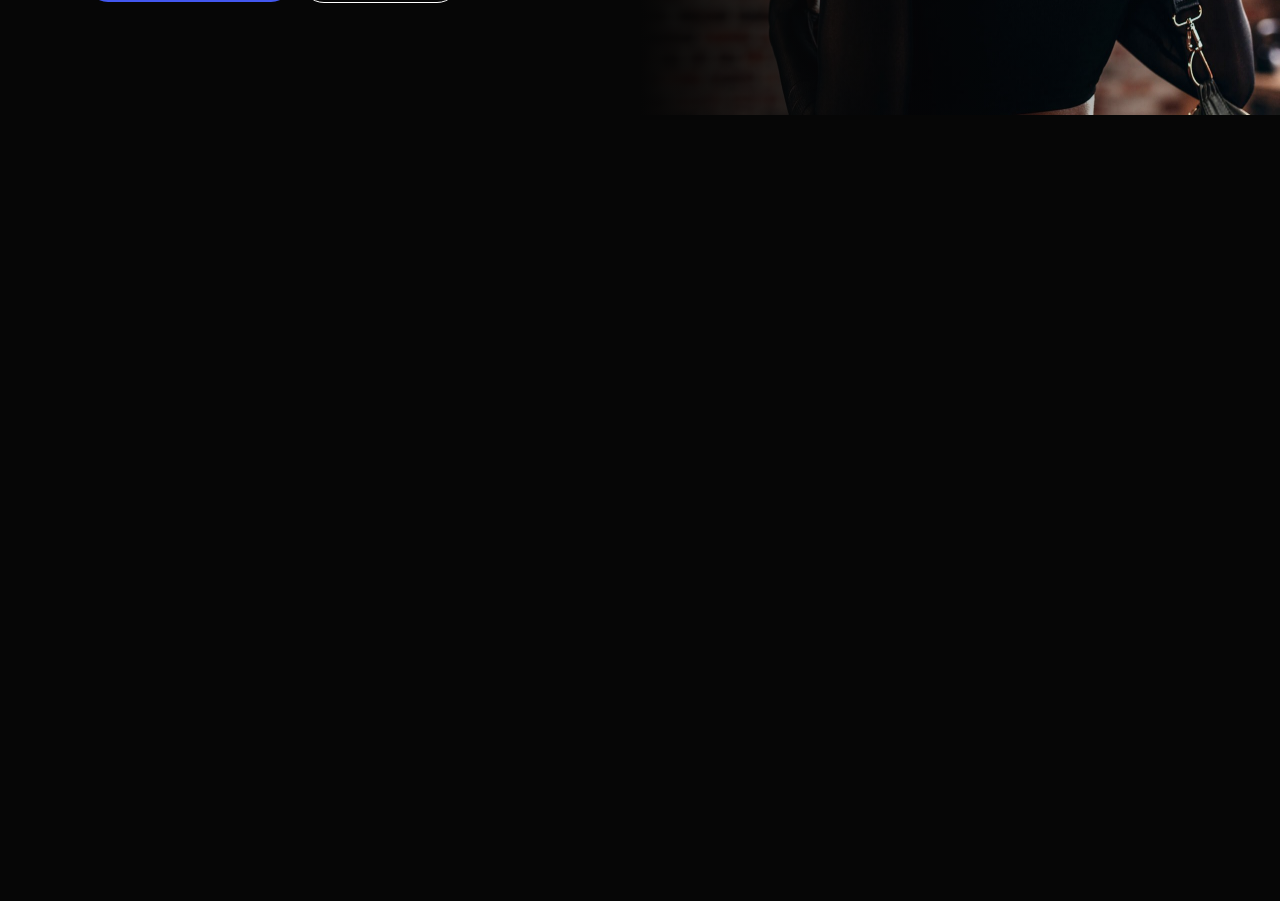
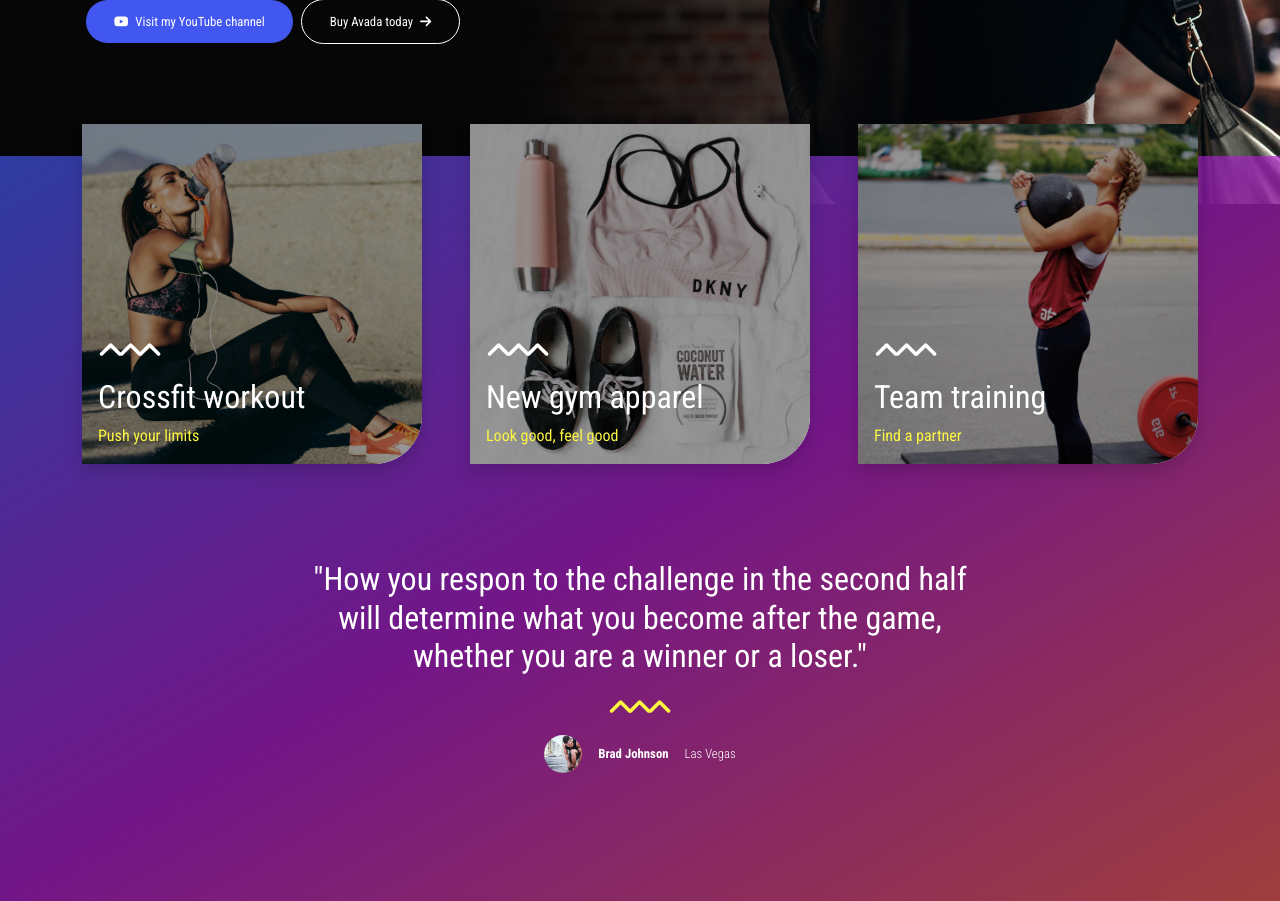
Before and after one commit to luca-macedone/proj-html-vuejs, a Vue app: page / in a window 1280 px wide. Shown: the part 480-1381 px from the top of the page. Before the commit the page ends 800 px from the top, so only its background shows below. Built offline with nearby package versions, Linux system fonts and the light colour scheme.

Commit message:
add products section

```diff
--- a/src/assets/sass/partials/_mainJumbotron.scss
+++ b/src/assets/sass/partials/_mainJumbotron.scss
@@ -1,7 +1,8 @@
 @use './variables' as *;
 
 section {
-    background: linear-gradient(to right, $s-color-dark 50%, transparent), url('/src/assets/img/slider82x-scaled.jpg');
+    padding: 6rem 0;
+    background: linear-gradient(to right, $s-color-dark 40%, transparent), url('/src/assets/img/slider82x-scaled.jpg');
     background-repeat: no-repeat;
     background-position: end;
     background-size: cover;
@@ -10,6 +11,9 @@ section {
         flex-direction: column;
         gap: .25rem;
         color: $s-color-light;
+        h1 {
+            font-size: 3rem;
+        }
         h2 {
             font-size: $s-text-lg;
             color: $s-color-secondary;
--- /dev/null
+++ b/src/assets/sass/partials/_mainProducts.scss
@@ -0,0 +1,61 @@
+@use './variables' as *;
+
+#main-products {
+    background-image: linear-gradient(to right bottom, $s-color-primary + aa, #aa1ec8aa, $s-color-secondary + aa);
+}
+
+.row {
+    position: relative;
+    top: -5rem;
+    left: auto;
+}
+
+.card {
+    aspect-ratio: 1 / 1;
+    border-radius: 0;
+    border-bottom-right-radius: 3rem !important;
+    overflow: hidden;
+    transition: .25s all ease-in-out;
+
+    img {
+        filter: brightness(60%);
+    }
+
+    &:hover {
+        scale: 1.1;
+        img {
+            filter: brightness(75%);
+        }
+    }
+}
+
+.card-img-overlay {
+    display: flex;
+    flex-direction: column;
+    justify-content: end;
+
+    h2 {
+        color: $s-color-light;
+    }
+
+    p {
+        color: $s-color-accent;
+        margin: 0;
+    }
+}
+
+.quote {
+    color: $s-color-light;
+    h2 {
+        max-width: 42rem;
+        text-align: center;
+    }
+
+    strong, span {
+        font-size: $s-text-sm;
+    }
+
+    span {
+        font-weight: $s-light;
+    }
+}
--- a/src/components/AccentDecoration.vue
+++ b/src/components/AccentDecoration.vue
@@ -1,5 +1,5 @@
 <template>
-    <div class="angle-decoration">
+    <div :class="color" class="angle-decoration">
         <font-awesome-icon icon="fa-solid fa-angle-up" />
         <font-awesome-icon style="margin-left: -.35rem; margin-right: -.35rem;" icon="fa-solid fa-angle-up" />
         <font-awesome-icon icon="fa-solid fa-angle-up" />
@@ -9,15 +9,27 @@
 <script>
 export default {
     name: 'AccentDecoration',
+    props: ['color'],
 }
 </script>
 
 <style lang="scss" scoped>
 @use '../assets/sass/partials/variables' as *;
 .angle-decoration {
-    margin: .75rem 0;
+    margin: .25rem 0;
     font-weight: $s-light;
-    color: $s-color-accent;
     font-size: $s-text-xxl;
 }
+
+.accent {
+    color: $s-color-accent;
+}
+
+.primary {
+    color: $s-color-primary;
+}
+
+.light {
+    color: $s-color-light;
+}
 </style>
--- a/src/components/AppMain.vue
+++ b/src/components/AppMain.vue
@@ -1,20 +1,18 @@
 <template>
     <div>
         <MainJumbotron />
+        <MainProducts />
     </div>
 </template>
 
 <script>
 import MainJumbotron from './MainJumbotron.vue';
+import MainProducts from './MainProducts.vue';
 export default {
     name: 'AppMain',
-    data() {
-        return {
-
-        }
-    },
     components: {
         MainJumbotron,
+        MainProducts
     }
 }
 </script>
--- a/src/components/MainJumbotron.vue
+++ b/src/components/MainJumbotron.vue
@@ -1,12 +1,12 @@
 <template>
-    <section class="py-5" id="jumbotron">
+    <section id="jumbotron">
         <div class="container p-3">
             <div class="row">
                 <div class="col-12 col-md-6">
                     <div class="jumbo py-5">
                         <h2>Certified fitness professional</h2>
                         <h1>Take control of your health</h1>
-                        <AccentDecoration />
+                        <AccentDecoration color="accent"/>
                         <p>Lorem ipsum dolor sit amet, consectetur adipisicing elit consequuntur necessitatibus autem.</p>
                         <div class="d-flex align-items-center gap-2">
                             <button class="btn rounded-pill call-to-action-btn">
--- /dev/null
+++ b/src/components/MainProducts.vue
@@ -0,0 +1,80 @@
+<template>
+    <div id="main-products">
+        <div class="container">
+            <div class="row g-5">
+                <div class="col-12 col-md-6 col-lg-4" v-for="product in productsList">
+                    <div class="card border-0 shadow">
+                        <img class="card-img rounded-0 border-0" :src="getImageUrl(product.img_URL)" :alt="product.title">
+                        <div class="card-img-overlay rounded-0 border-0">
+                            <AccentDecoration color="light"/>
+                            <h2>
+                                {{ product.title }}
+                            </h2>
+                            <p>
+                                {{ product.quote }}
+                            </p>
+                        </div>
+                    </div>
+                </div>
+                <div class="col-12 d-flex flex-column justify-content-center align-items-center py-5 quote">
+                    <h2 class="w-100 w-md-50">
+                        "{{ quote.text }}"
+                    </h2>
+                    <AccentDecoration color="accent"/>
+                    <div class="d-flex gap-3 align-items-center">
+                        <img class="rounded-circle" :src="getImageUrl(quote.img_URL)" height="38" :alt="quote.author">
+                        <strong>{{ quote.author }}</strong>
+                        <span>{{ quote.location }}</span>
+
+                    </div>
+                </div>
+            </div>
+        </div>
+    </div>
+</template>
+
+<script>
+import AccentDecoration from './AccentDecoration.vue';
+export default {
+    name: 'MainProducts',
+    data() {
+        return {
+            productsList: [
+                {
+                    title: 'Crossfit workout',
+                    quote: 'Push your limits',
+                    img_URL: 'service6-2x.jpg',
+                },
+                {
+                    title: 'New gym apparel',
+                    quote: 'Look good, feel good',
+                    img_URL: 'box1-2x.jpg',
+                },
+                {
+                    title: 'Team training',
+                    quote: 'Find a partner',
+                    img_URL: 'box3-2x.jpg',
+                },
+            ],
+            quote: {
+                text: 'How you respon to the challenge in the second half will determine what you become after the game, whether you are a winner or a loser.',
+                author: 'Brad Johnson',
+                location: 'Las Vegas',
+                img_URL: 'avatar-1-2x.jpg',
+            },
+        }
+    },
+    components: {
+        AccentDecoration,
+    },
+    methods: {
+        getImageUrl(name) {
+            return new URL(`/src/assets/img/${name}`, import.meta.url).href
+        }
+    },
+}
+</script>
+
+<style lang="scss" scoped>
+@use '../assets/sass/partials/mainProducts' as *;
+</style>
```
